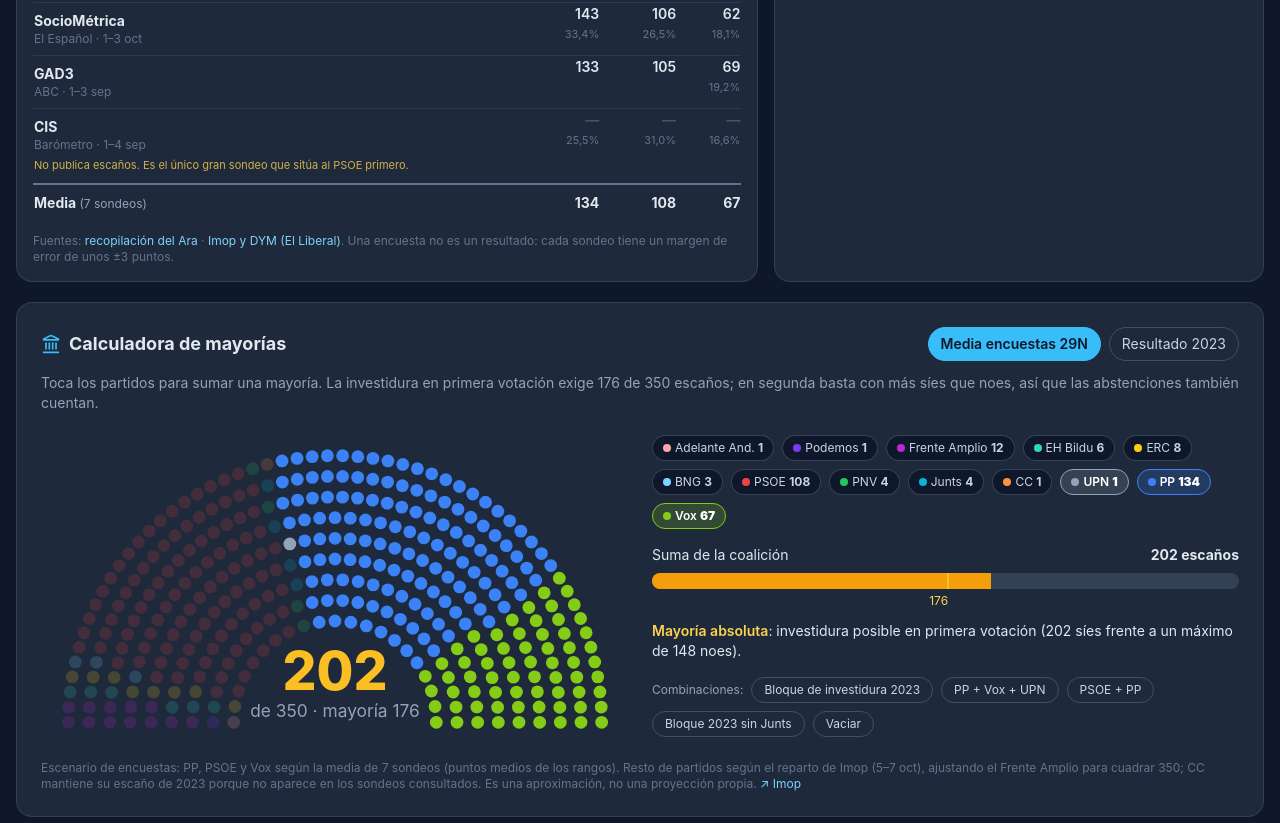
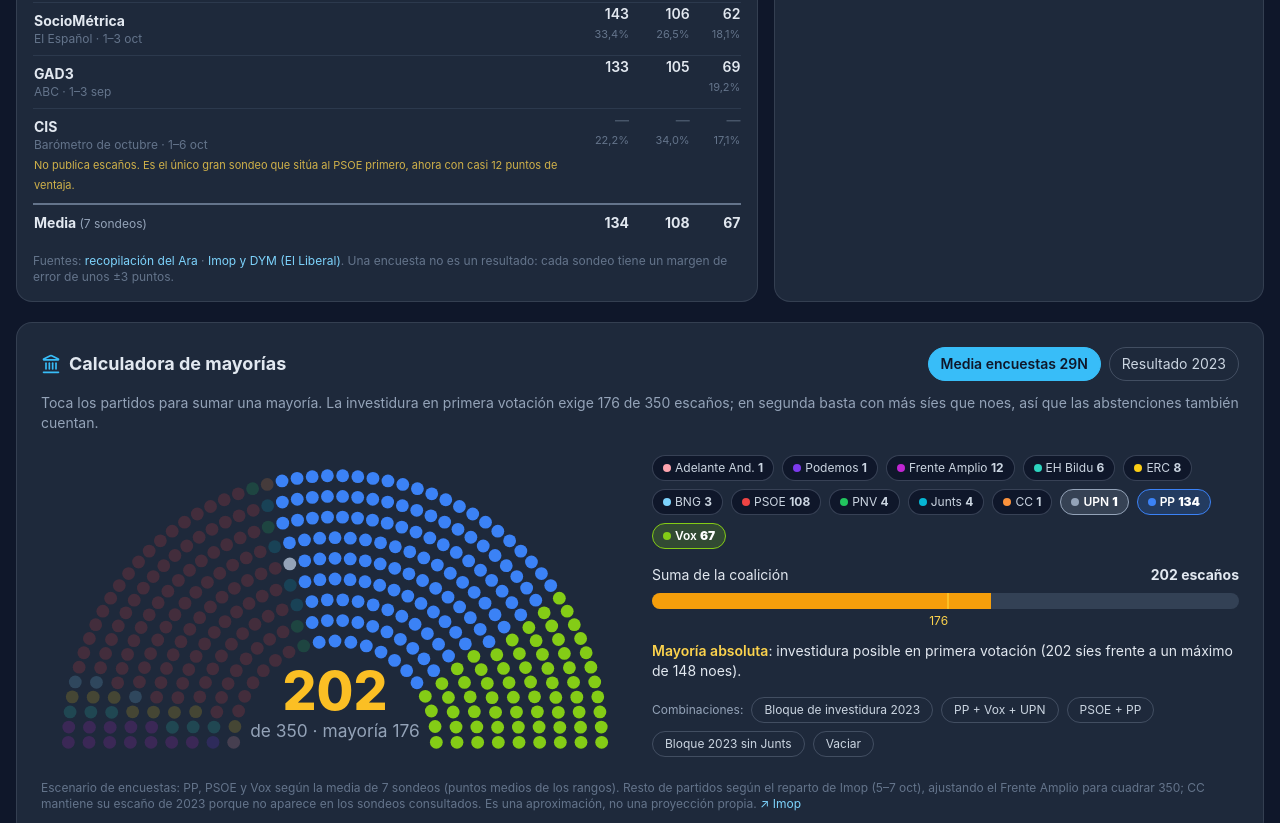
Before and after one commit to Jorgemori06/radiografia-29n, a plain HTML site: page index.html in a window 1280 px wide. Shown: the part 815-1638 px from the top of the page. Drawn offline with nearby package versions, Linux system fonts and the light colour scheme.

Commit message:
Actualización 19 oct: caso Maricarmen, decretos de vivienda, amnistía a Puigdemont, listas de la izquierda y CIS de octubre

```diff
--- a/index.html
+++ b/index.html
@@ -294,7 +294,7 @@
 
 <footer class="border-t border-slate-700/60 mt-10">
   <div class="max-w-7xl mx-auto px-4 py-6 text-xs text-slate-500 space-y-2">
-    <p><b class="text-slate-400">Datos verificados a 14 de octubre de 2026.</b> La situación procesal cambia rápido: una sentencia recurrible puede revocarse y un proceso abierto puede archivarse. Usa los enlaces de cada hecho para comprobar su estado antes de citarlo.</p>
+    <p><b class="text-slate-400">Datos verificados a 19 de octubre de 2026.</b> La situación procesal cambia rápido: una sentencia recurrible puede revocarse y un proceso abierto puede archivarse. Usa los enlaces de cada hecho para comprobar su estado antes de citarlo.</p>
     <p>Las posiciones de cada partido en las 50 preguntas son una estimación editorial a partir de programas, votaciones y declaraciones públicas, en escala –2 a +2. Se pueden discutir, y por eso están en el código, editables (arrays <code>QROWS</code>, <code>OVERRIDES</code> y <code>PARTIES</code>). La afinidad es una aproximación matemática, no una recomendación de voto.</p>
   </div>
 </footer>
@@ -306,7 +306,7 @@
    FECHAS CLAVE Y FUENTES
    ============================================================ */
 const ELECTION_DATE = new Date("2026-11-29T09:00:00+01:00");
-const VERIFIED = "14 oct 2026";
+const VERIFIED = "19 oct 2026";
 const SITE_URL = "https://radiografia-29n.vercel.app/";
 const SHARE_TEXT = "Radiografía Electoral 29N: encuestas, fichas de partidos con sentencias y hemeroteca, simulador D'Hondt y un test de 50 preguntas para ver con quién coincides.";
 const S = {
@@ -360,6 +360,12 @@ const S = {
   masMadrid:"https://www.deia.eus/politica/2026/10/13/madrid-abre-consulta-vinculante-militantes-frente-amplio-11646083.html",
   zapatero:"https://www.infobae.com/espana/2026/05/20/ultima-hora-de-la-imputacion-de-zapatero-indicios-reacciones-y-novedades-del-caso-plus-ultra-en-directo/",
   zapateroCampana:"https://theobjective.com/espana/politica/2026-10-08/zapatero-participara-actos-campana-psoe-apoyar-sanchez/",
+  maricarmen:"https://www.ultimahora.es/noticias/nacional/2026/10/07/2724763/caso-maricarmen-dias-despues-del-desahucio-decreto-vivienda-adelanto-electoral.html",
+  puigdemontOrden:"https://www.eldiario.es/catalunya/juez-llarena-levanta-orden-detencion-puigdemont-sentencia-constitucional_1_13565825.html",
+  puigdemontAmnistia:"https://www.que.es/2026/10/19/amnistia-puigdemont-supremo-detencion/",
+  listasIzq:"https://www.infobae.com/espana/2026/10/17/asi-quedan-los-acuerdos-de-la-izquierda-para-las-elecciones-generales-del-29-n-estas-son-las-listas-a-la-izquierda-del-psoe-en-cada-comunidad-autonoma/",
+  masMadridSi:"https://www.democrata.es/actualidad/la-militancia-de-mas-madrid-respalda-con-un-88-6-que-emilio-delgado-lidere-la-lista-de-frente-amplio-por-madrid/",
+  cisOct:"https://www.diariodeleon.es/nacional/261014/2100210/cis-psoe-sube-3-5-puntos-desahucio-maricarmen-mantiene-5-3-puntos-sobre-pp-tambien-crece.html",
   g2023:"https://en.wikipedia.org/wiki/2023_Spanish_general_election"
 };
 
@@ -412,6 +418,7 @@ const PARTIES = [
   economia:[
     it("hemeroteca","Presupuestos de 2023 prorrogados tres veces: es la primera legislatura completa que termina sin nuevas cuentas del Estado.", S.presupuestos),
     it("valoracion","SMI de 735,90 € en 2018 a 1.221 € en 14 pagas en 2026.", S.smi),
+    it("hemeroteca","Tras el desahucio de Maricarmen Abascal aprobó dos decretos de vivienda (escudo antidesahucios para personas vulnerables y prórroga de alquileres). El Congreso los rechazó el 2 oct con los votos de PP, Vox y Junts; el Gobierno los volvió a aprobar el 6 oct y siguen pendientes de convalidación.", S.maricarmen),
     it("hemeroteca","Su reducción de jornada a 37,5 horas cayó en el Congreso (sep 2025) por el voto de PP, Vox, Junts y UPN, y su gravamen a las energéticas, en ene 2025, por PP, Vox, Junts, PNV y UPN.", S.jornada),
     it("propuesta","Para el 29N: Empresa Estatal de Vivienda, Plan de Vivienda 2026-2030 de 7.000 M€, jornada de 36 horas antes de 2030 y SMI del 60% del salario medio.", S.eco29n)
   ],
@@ -466,11 +473,12 @@ const PARTIES = [
 },
 {
   id:"fa", short:"FRENTE AMPLIO", name:"Frente Amplio (Sumar, IU, Comuns y Más Madrid · Ada Colau)", color:"#c026d3", tags:["izquierda"],
-  resumen:"Heredero de Sumar: coalición a la izquierda del PSOE con Ada Colau de candidata. Va sin Podemos y Más Madrid consulta a su militancia si se integra. Las encuestas le dan entre el 4,7% y el 8%.",
+  resumen:"Heredero de Sumar: coalición a la izquierda del PSOE con Ada Colau (Barcelona) y Emilio Delgado (Madrid) como cabezas de lista. Va sin Podemos salvo en Canarias y la Comunitat Valenciana. Las encuestas le dan entre el 4,7% y el 8%.",
   hemeroteca:[
     hm("Socio del Gobierno de coalición (2023-2026). Votó con el PSOE en casi todo, incluida la amnistía, aunque con desacuerdos públicos en defensa y política exterior."),
     hm("Íñigo Errejón, su portavoz en el Congreso, dimitió en oct 2024 tras denuncias de violencia machista."),
-    hm("Ruptura con Podemos: sus cinco diputados dejaron el grupo de Sumar en dic 2023. En 2026 la izquierda del PSOE vuelve a ir dividida, y Más Madrid somete a consulta su entrada en el Frente Amplio.", S.masMadrid)
+    hm("Ruptura con Podemos: sus cinco diputados dejaron el grupo de Sumar en dic 2023. En oct 2026 fracasó la negociación para una candidatura única; solo hay listas conjuntas en Canarias y en la Comunitat Valenciana (con Compromís).", S.listasIzq),
+    hm("La militancia de Más Madrid aprobó con un 88,6% entrar en el Frente Amplio con Emilio Delgado como número uno por Madrid.", S.masMadridSi)
   ],
   corrupcion:[
     it("limpio","Sin condenas por corrupción."),
@@ -484,12 +492,12 @@ const PARTIES = [
 },
 {
   id:"podemos", short:"PODEMOS", name:"Podemos (Ione Belarra / Irene Montero)", color:"#7c3aed", tags:["izquierda"],
-  resumen:"El partido que nació del 15-M y llegó a tener 71 escaños (con sus confluencias) se mueve ahora entre el 2,3% y el 3,1% en las encuestas. Para el 29N se alía con ERC.",
+  resumen:"El partido que nació del 15-M y llegó a tener 71 escaños (con sus confluencias) se mueve ahora entre el 2,3% y el 3,1% en las encuestas. Para el 29N va en solitario en casi toda España, con Irene Montero en Madrid, y apoya a ERC en Cataluña.",
   hemeroteca:[
     hm("Nació criticando a «la casta»; en 2018 sus líderes Pablo Iglesias e Irene Montero compraron un chalé en Galapagar, lo que sometieron a consulta de sus bases."),
     hm("La ley del «solo sí es sí» (Ministerio de Igualdad de Montero, 2022) provocó más de 1.200 rebajas de penas a agresores sexuales. Podemos culpó a los jueces de aplicarla mal y se opuso a la reforma de 2023."),
     hm("Feb 2025: reconoció que había apartado en 2023 a su cofundador Juan Carlos Monedero tras dos denuncias internas de violencia sexual, sin hacerlo público hasta que salió en prensa.", S.monedero),
-    hm("Descartó integrarse en el Frente Amplio y selló una alianza con ERC para el 29N (12 oct 2026).", S.podemosErc)
+    hm("Descartó integrarse en el Frente Amplio y selló una alianza con ERC para el 29N (12 oct 2026). Solo comparte lista con el resto de la izquierda en Canarias y en la Comunitat Valenciana.", S.listasIzq)
   ],
   corrupcion:[
     it("archivada","Las causas sobre su financiación, incluido el caso Neurona, fueron archivadas en su mayoría."),
@@ -522,7 +530,7 @@ const PARTIES = [
 },
 {
   id:"junts", short:"JUNTS", name:"Junts per Catalunya (Carles Puigdemont)", color:"#06b6d4", tags:["nacionalista","derecha"],
-  resumen:"Independentistas de centro-derecha. Sus 7 votos hicieron presidente a Sánchez en 2023 y su ruptura en 2025 bloqueó la legislatura. Su candidato, Puigdemont, sigue en Bélgica a la espera de que se le aplique la amnistía.",
+  resumen:"Independentistas de centro-derecha. Sus 7 votos hicieron presidente a Sánchez en 2023 y su ruptura en 2025 bloqueó la legislatura. Su candidato, Puigdemont, ya puede volver a España: el Supremo le ha aplicado la amnistía.",
   hemeroteca:[
     hm("De la declaración unilateral de independencia de 2017 al pacto de investidura con el PSOE en 2023, a cambio de la amnistía y otras contrapartidas."),
     hm("Pactó con el PSOE delegar a Cataluña competencias de inmigración; la ley cayó en el Congreso (23 sep 2025) por los votos de PP, Vox, Podemos y UPN.", S.inmigracion),
@@ -531,7 +539,7 @@ const PARTIES = [
   corrupcion:[
     it("sentencia","Laura Borràs, ex presidenta del partido, fue condenada en 2023 por fraccionar contratos cuando dirigía la Institució de les Lletres Catalanes."),
     it("proceso","Procede del espacio de Convergència, investigada durante años por el caso del 3% (presuntas comisiones por obra pública)."),
-    it("proceso","Carles Puigdemont está procesado por desobediencia y malversación por el 1-O. En oct 2026 el Constitucional avaló amnistiar esa malversación, lo que abre la puerta a que el Supremo levante su orden de detención.", S.puigdemontTC)
+    it("archivada","Carles Puigdemont estaba procesado por desobediencia y malversación por el 1-O. Tras el aval del Constitucional (oct 2026), el juez Llarena retiró su orden de detención el 6 oct y le aplicó la amnistía el 19 oct, aunque criticó la doctrina del Constitucional.", S.puigdemontAmnistia)
   ],
   economia:[
     it("hemeroteca","Financiación y transferencias para Cataluña como condición de sus apoyos en el Congreso."),
@@ -663,15 +671,20 @@ const TIMELINE = [
   {d:"2026-07-03", p:["pp","vox"], t:"hemeroteca", x:"Moreno es reelegido en Andalucía con los votos de Vox, que obtiene una vicepresidencia y la «prioridad nacional» en ayudas y vivienda protegida.", s:S.andaluciaGob},
   {d:"2026-07-14", p:["psoe"], t:"nofirme", x:"La Audiencia de Badajoz condena a David Sánchez a 9 años de inhabilitación por prevaricación. Recurrible.", s:S.david},
   {d:"2026-07-28", p:["pp"], t:"proceso", x:"El juicio de la Operación Kitchen queda visto para sentencia en la Audiencia Nacional.", s:S.kitchen},
+  {d:"2026-09-23", p:["general"], t:"hemeroteca", x:"Desahucio de Maricarmen Abascal, de 87 años, en el barrio de Retiro (Madrid), tras perder el pleito con la propietaria del piso. Cientos de personas intentan impedirlo y hay cargas policiales. Su caso se convierte en símbolo de la crisis de la vivienda.", s:S.maricarmen},
   {d:"2026-09-24", p:["psoe"], t:"proceso", x:"Se conocen audios en poder de la UCO sobre un presunto intento de intimidar a la jueza Biedma (caso David Sánchez) a través de un clan de Badajoz. La jueza declara el 8 de octubre que no sabe quién está detrás.", s:S.biedma2},
   {d:"2026-09-21", p:["psoe"], t:"proceso", x:"El juez Peinado envía a Begoña Gómez a juicio con jurado por tráfico de influencias y malversación. La Fiscalía pide la absolución.", s:S.begona},
+  {d:"2026-10-02", p:["psoe","pp","vox","junts"], t:"hemeroteca", x:"El Congreso rechaza los dos decretos de vivienda del Gobierno (escudo antidesahucios y prórroga de alquileres) con los votos de PP, Vox y Junts. Es uno de los motivos que Sánchez cita al adelantar las elecciones.", s:S.maricarmen},
   {d:"2026-10-05", p:["general","psoe"], t:"electoral", x:"Sánchez disuelve las Cortes y convoca elecciones generales para el 29 de noviembre.", s:S.moncloa29n},
   {d:"2026-10-06", p:["general"], t:"electoral", x:"El BOE publica el reparto de escaños del 29N: Madrid sube a 38 diputados y Cádiz baja a 8.", s:S.reparto29n},
   {d:"2026-10-06", p:["junts"], t:"proceso", x:"El Constitucional avala amnistiar la malversación del 1-O, lo que abre la puerta al regreso de Puigdemont antes del 29N.", s:S.puigdemontTC},
+  {d:"2026-10-07", p:["general","psoe"], t:"hemeroteca", x:"Muere Maricarmen Abascal en el hospital. Ese mismo día el BOE publica de nuevo el paquete de vivienda del Gobierno, pendiente de convalidar.", s:S.maricarmen},
   {d:"2026-10-09", p:["psoe"], t:"proceso", x:"El juez Pedraz rechaza por ahora imputar al PSOE como persona jurídica en el caso Leire Díez, a la espera de interrogar a Santos Cerdán.", s:S.cerdan},
   {d:"2026-10-10", p:["d21"], t:"electoral", x:"Miriam González presenta Democracia 21: concurrirá en Madrid y Barcelona.", s:S.d21},
   {d:"2026-10-12", p:["podemos","erc"], t:"hemeroteca", x:"Podemos y ERC sellan una alianza para el 29N: Montero y Rufián harán campaña juntos. Podemos descarta integrarse en el Frente Amplio.", s:S.podemosErc},
-  {d:"2026-10-14", p:["psoe"], t:"sentencia", x:"El Supremo rechaza anular las condenas de Ábalos y Koldo; queda la vía del amparo ante el Constitucional.", s:S.abalosNul}
+  {d:"2026-10-14", p:["psoe"], t:"sentencia", x:"El Supremo rechaza anular las condenas de Ábalos y Koldo; queda la vía del amparo ante el Constitucional.", s:S.abalosNul},
+  {d:"2026-10-17", p:["fa","podemos"], t:"electoral", x:"Fracasa la candidatura única de la izquierda del PSOE: Frente Amplio y Podemos solo comparten lista en Canarias y la Comunitat Valenciana. Más Madrid se integra en el Frente Amplio con el 88,6% de apoyo de su militancia.", s:S.listasIzq},
+  {d:"2026-10-19", p:["junts"], t:"archivada", x:"El juez Llarena aplica la amnistía a Puigdemont, que ya puede volver a España sin ser detenido.", s:S.puigdemontAmnistia}
 ];
 
 /* ============================================================
@@ -824,7 +837,7 @@ const POLLS = [
   {firm:"GESOP", media:"El Periódico", campo:"6–8 oct", pp:[121,125], psoe:[108,112], vox:[68,72], vpp:null, vpsoe:26.1, vvox:18.9, s:S.polls},
   {firm:"SocioMétrica", media:"El Español", campo:"1–3 oct", pp:143, psoe:106, vox:62, vpp:33.4, vpsoe:26.5, vvox:18.1, s:S.polls},
   {firm:"GAD3", media:"ABC", campo:"1–3 sep", pp:133, psoe:105, vox:69, vpp:null, vpsoe:null, vvox:19.2, s:S.polls},
-  {firm:"CIS", media:"Barómetro", campo:"1–4 sep", pp:null, psoe:null, vox:null, vpp:25.5, vpsoe:31.0, vvox:16.6, s:S.polls, note:"No publica escaños. Es el único gran sondeo que sitúa al PSOE primero."}
+  {firm:"CIS", media:"Barómetro de octubre", campo:"1–6 oct", pp:null, psoe:null, vox:null, vpp:22.2, vpsoe:34.0, vvox:17.1, s:S.cisOct, note:"No publica escaños. Es el único gran sondeo que sitúa al PSOE primero, ahora con casi 12 puntos de ventaja."}
 ];
 const mid = v => v===null ? null : (Array.isArray(v) ? (v[0]+v[1])/2 : v);
 const avgOf = key => { const xs = POLLS.map(p=>mid(p[key])).filter(v=>v!==null); return xs.reduce((a,b)=>a+b,0)/xs.length; };
```
